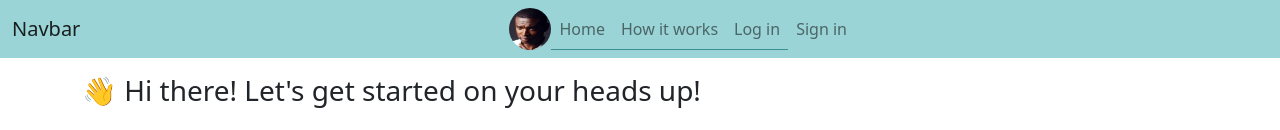
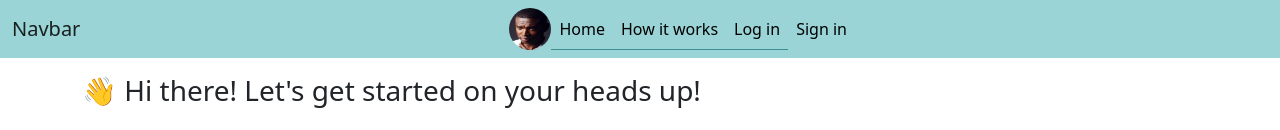
Before and after one commit to Ahyeonn/COLAB-8, a Vue app in the folder front-end/: page / in a window 1280 px wide. Shown: the top 130 px of the page. Built offline with nearby package versions, Linux system fonts and the light colour scheme.

Commit message:
fix: navbar contrast issue

```diff
--- a/front-end/src/scss/bootstrap/_bootstrap.scss
+++ b/front-end/src/scss/bootstrap/_bootstrap.scss
@@ -3,6 +3,9 @@
 --------------------------- */
 $light             : $color-primary;
 $primary           : $color-primary;
+
+//navbar
+$navbar-light-color: black;
 
 // Card
 $card-border-color : $color-primary;
```
